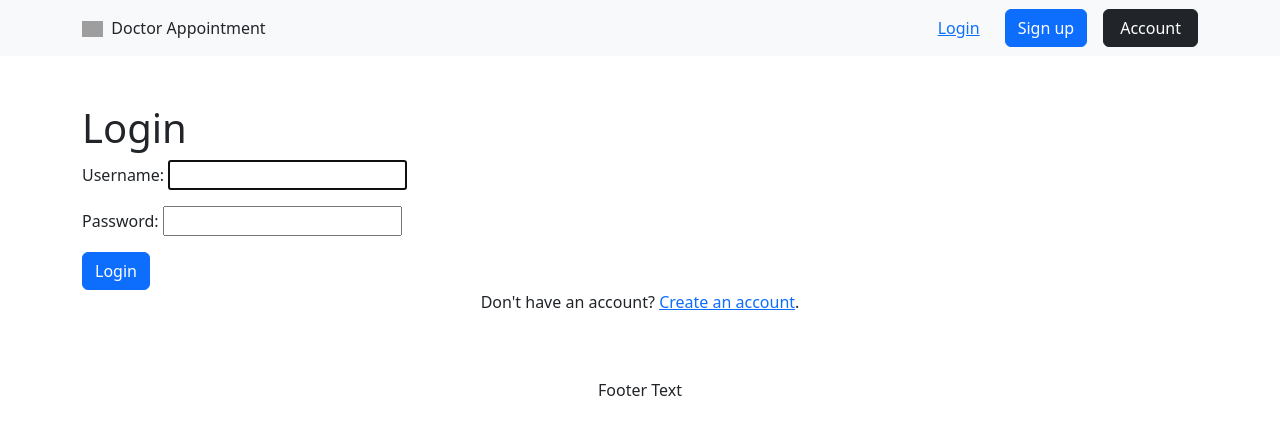
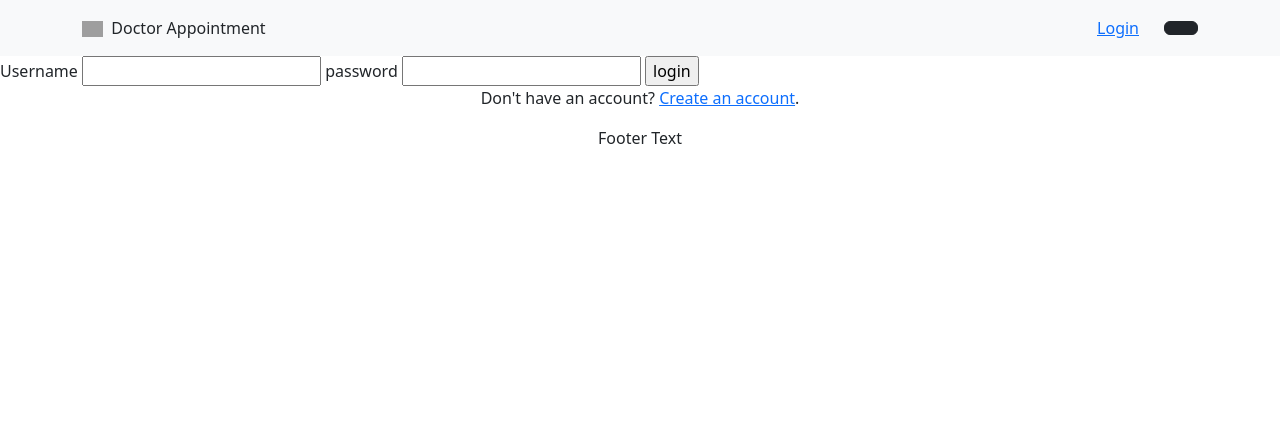
Before and after one commit to wjenaro/doctorApp, a Django app: page /login in a window 1280 px wide. Shown: the top 435 px of the page. Run offline with Django 4.2, Linux system fonts and the light colour scheme; some libraries are stand-ins or nearby versions; grey boxes are pictures that could not be loaded.

Commit message:
login out

```diff
--- a/baseApp/forms.py
+++ b/baseApp/forms.py
@@ -8,5 +8,5 @@
     email=forms.EmailField(max_length=100, help_text="Required")
     class Meta:
         model=User
-        fields=( 'first_name', 'last_name','username', 'email', 'password1', 'password2', )
+        fields=( 'first_name', 'last_name','username', 'email' )
         # come later to ensure that all the details can be captured
--- a/baseApp/templates/baseApp/login.html
+++ b/baseApp/templates/baseApp/login.html
@@ -1,12 +1,13 @@
 {% extends 'base.html' %}
 
 {% block content %}
-<div class="container py-5">
-    <h1>Login</h1>
-    <form method="POST">
+    <form method="POST" action="">
       {% csrf_token %}
-      {{ form.as_p }}
-      <button class="btn btn-primary" type="submit">Login</button>
+      <label>Username</label>
+      <input type="text" name="username" />
+      <label>password</label>
+      <input type="password" name="password" />
+      <input type="submit" value="login">
     </form>
     <p class="text-center">Don't have an account? <a href="/register">Create an account</a>.</p>
   </div>
--- a/baseApp/urls.py
+++ b/baseApp/urls.py
@@ -3,6 +3,7 @@
 
 urlpatterns = [
     path('', views.home, name="home"),
+
     path("register", views.createUser, name="register"),
     path("login", views.loginUser, name="login"),
 ]
--- a/baseApp/views.py
+++ b/baseApp/views.py
@@ -2,7 +2,8 @@
 from .forms import SignUpForm
 from django.contrib.auth import login, authenticate
 from django.contrib.auth.forms import AuthenticationForm
-
+from django.contrib import messages
+from django.views.decorators.csrf import csrf_protect, ensure_csrf_cookie
 
 def home(request):
     return render(request, "baseApp/index.html")
@@ -19,11 +20,26 @@
             login(request, user)
             return redirect('home')
         else:
+            messages.add_message(request, messages.INFO, "Hello world.")
             print ("Data not sent")
 
     return render(request, "baseApp/login-register.html", {"form": form})
 #login
+@csrf_protect
+@ensure_csrf_cookie
 def loginUser(request):
-    form = AuthenticationForm()
-    context={"form":form}
+    #let login
+    if request.method =='POST':
+        username = request.POST.get('username')
+        password = request.POST.get('password')
+        user = authenticate(username=username, password=password)
+        if user is not None:
+            print(user)
+            login(request, user)
+            return redirect('home')
+        else: #if user is not fould, then a message
+            print('User not found')
+
+
+    context={}
     return render(request, "baseApp/login.html", context)
--- a/templates/base.html
+++ b/templates/base.html
@@ -51,22 +51,34 @@
         <!-- Left links -->
 
         <div class="d-flex align-items-center">
+          {% if request.user.is_authenticated %}
             <button type="button" class="btn btn-link px-3 me-2">
-            Login
+              <a href="">Logout </a>
             </button>
-          <button type="button" class="btn btn-primary me-3">
-            Sign up
+          {% else %}
+              <button type="button" class="btn btn-link px-3 me-2">
+                <a href="{% url 'login' %}">Login </a>
               </button>
+          {% endif %}
+
+          {% if user.is.authenticated %}
+          <a class="btn btn-dark px-3"  href="{% url 'login' %}" role="button">Account</a>
+
+          {% else %}
           <a
           class="btn btn-dark px-3"
           href=""
           role="button"
-            >Account</a>
+          >{{ user.username }}</a>
+          {% endif %}
+
+
         </div>
       </div>
       <!-- Collapsible wrapper -->
     </div>
     <!-- Container wrapper -->
+
   </nav>
   <!-- Navbar -->
 
```
Also changed, not shown: db.sqlite3. Lines whose indentation alone changed are shown as unchanged.
